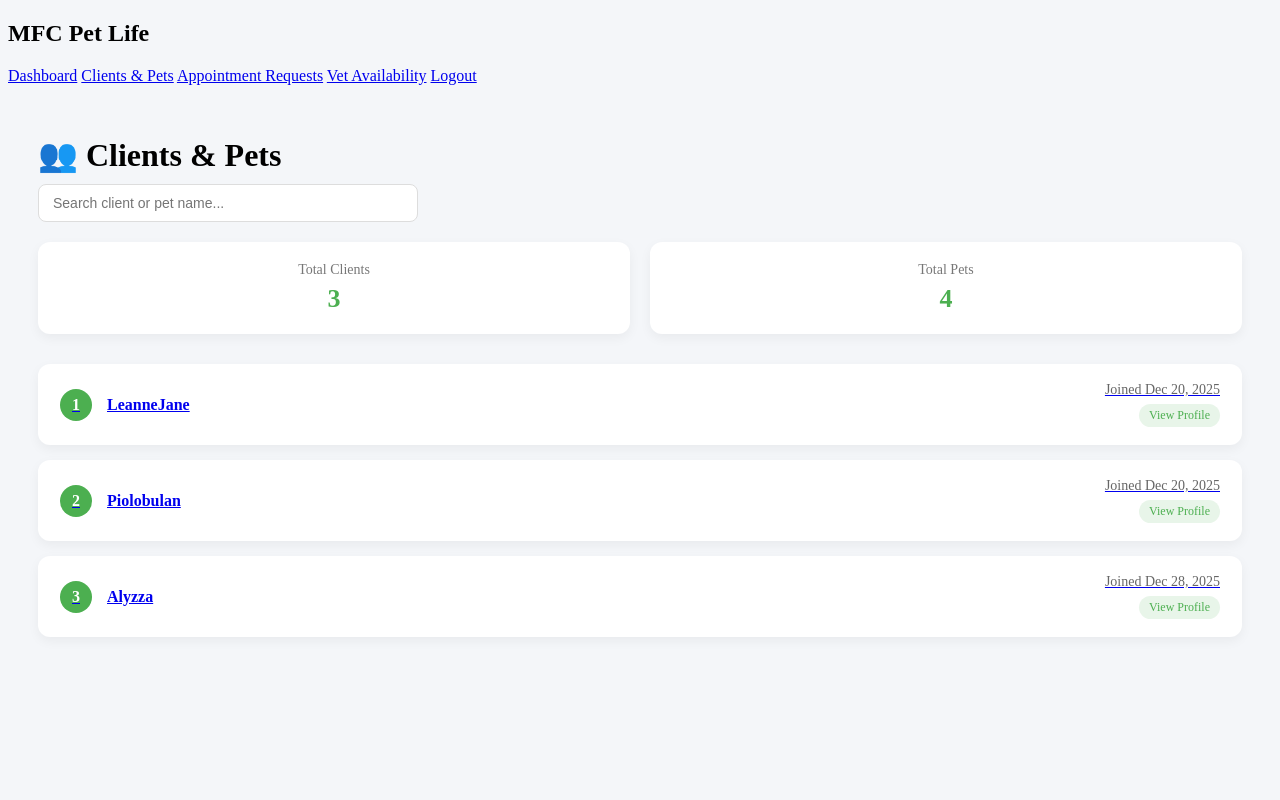
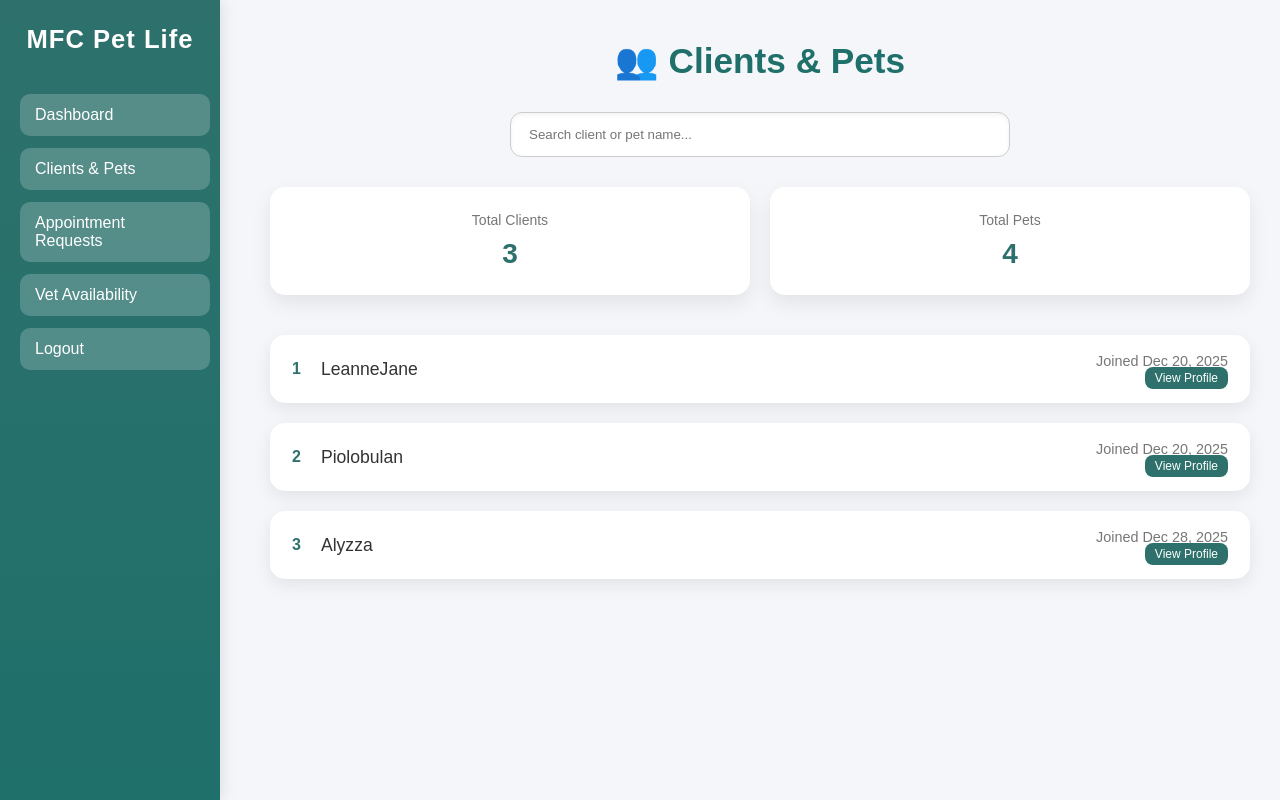
Before and after one commit to alyzza1213/MFC_PETCARE_SYSTEM, a Django app: page /clients/ in a window 1280 px wide. Run offline with Django 5.2, Linux system fonts and the light colour scheme; data comes from the database, SQL or seed files in the repository.

Commit message:
Update 1/03/2026

```diff
--- a/main/static/css/admin/clients_pets.css
+++ b/main/static/css/admin/clients_pets.css
@@ -1,87 +1,235 @@
-    body {
-        background: #f4f6f9;
+:root {
+    --primary: #2e716c;       /* main brand color */
+    --secondary: #1f6f6a;     /* accent color */
+    --dark: #1f6f6a;          /* dark shade */
+    --light: #f4f6f9;         /* background */
+    --white: #fff;             /* true white */
+    --text-dark: #333;        /* main text color */
+    --text-muted: #777;       /* secondary text */
+    --card-shadow: rgba(0,0,0,0.08);  /* card shadows */
+    --danger: #e53935;        /* error / danger color */
 }
 
-
-    .main-content {
-        padding: 30px;
+/* Global Reset */
+* {
+    box-sizing: border-box;
+    margin: 0;
+    padding: 0;
+    font-family: 'Poppins', sans-serif;
 }
 
-    .title {
+body {
+    background: var(--light);
+    color: var(--text-dark);
+}
+
+/* Sidebar */
+.sidebar {
+    position: fixed;
+    top: 0;
+    left: 0;
+    width: 220px;
+    height: 100vh;
+    background: linear-gradient(180deg, var(--primary), var(--secondary));
+    display: flex;
+    flex-direction: column;
+    padding: 25px 15px;
+    color: var(--white);
+    box-shadow: 2px 0 15px rgba(0,0,0,0.1);
+    transition: all 0.3s ease;
+}
+.sidebar h2 {
+    text-align: center;
+    margin-bottom: 40px;
+    font-size: 1.6rem;
+    font-weight: 700;
+    letter-spacing: 1px;
+}
+.sidebar a {
+    display: block;
+    padding: 12px 15px;
+    color: var(--white);
+    text-decoration: none;
+    border-radius: 10px;
+    margin-bottom: 12px;
+    transition: all 0.3s ease;
+}
+.sidebar a:hover,
+.sidebar a.active {
+    background: rgba(255,255,255,0.2);
+    transform: translateX(5px);
+}
+
+/* Logout Button */
+.logout-btn {
+    margin-top: auto;
+    padding: 12px;
+    border: none;
+    border-radius: 10px;
+    background: var(--danger);
+    color: var(--white);
+    font-weight: 600;
+    cursor: pointer;
+    transition: all 0.3s ease;
+}
+.logout-btn:hover {
+    background: #b71c1c;
+    transform: translateY(-2px);
+}
+
+/* Main Content */
+.main-content {
+    margin-left: 240px;
+    padding: 40px 30px;
+    transition: all 0.3s ease;
+}
+h1.title {
+    font-size: 2.2rem;
+    margin-bottom: 30px;
+    text-align: center;
+    color: var(--dark);
+}
+
+/* Search Bar */
+.search-container {
+    display: flex;
+    justify-content: center;
+    margin-bottom: 30px;
+}
+.search-container input {
+    width: 100%;
+    max-width: 500px;
+    padding: 14px 18px;
+    border-radius: 12px;
+    border: 1px solid #ccc;
+    box-shadow: inset 0 2px 5px rgba(0,0,0,0.05);
+    transition: all 0.3s ease;
+}
+.search-container input:focus {
+    outline: none;
+    border-color: var(--primary);
+    box-shadow: 0 0 10px rgba(46,113,108,0.2);
+}
+
+/* Summary Cards */
+.summary {
+    display: flex;
+    flex-wrap: wrap;
+    gap: 20px;
+    justify-content: center;
+    margin-bottom: 40px;
+}
+.summary a {
+    flex: 1 1 220px;
+    display: block;
+    background: var(--white);
+    padding: 25px;
+    border-radius: 15px;
+    text-decoration: none;
+    color: var(--text-dark);
+    box-shadow: 0 8px 20px var(--card-shadow);
+    text-align: center;
+    transition: all 0.3s ease;
+}
+.summary a:hover {
+    transform: translateY(-5px);
+    box-shadow: 0 12px 30px rgba(0,0,0,0.12);
+}
+.summary a span {
+    display: block;
+    font-size: 14px;
+    color: var(--text-muted);
     margin-bottom: 10px;
 }
-
-    .search-container {
-        margin-bottom: 20px;
+.summary a strong {
+    font-size: 28px;
+    font-weight: 700;
+    color: var(--primary);
 }
 
-    .search-container input {
-        width: 100%;
-        max-width: 350px;
-        padding: 10px 14px;
-        border-radius: 8px;
-        border: 1px solid #ddd;
-        font-size: 14px;
-    }
-
-
+/* Client & Pet Cards */
 .client-list {
     display: flex;
     flex-direction: column;
-        gap: 15px;
+    gap: 20px;
 }
-
 .client-card {
-        background: white;
-        padding: 18px 22px;
-        border-radius: 12px;
     display: flex;
     justify-content: space-between;
     align-items: center;
+    background: var(--white);
+    padding: 18px 22px;
+    border-radius: 15px;
+    box-shadow: 0 6px 18px var(--card-shadow);
+    text-decoration: none;
+    color: var(--text-dark);
     cursor: pointer;
-        box-shadow: 0 4px 12px rgba(0,0,0,0.05);
+    transition: all 0.3s ease;
 }
-
+.client-card:hover {
+    transform: translateY(-4px);
+    box-shadow: 0 12px 25px rgba(0,0,0,0.15);
+}
 .client-info-left {
     display: flex;
     align-items: center;
-        gap: 15px;
+    gap: 20px;
+}
+.client-number {
+    font-weight: 700;
+    color: var(--primary);
+}
+.pet-icon {
+    font-size: 1.8rem;
+}
+.client-name {
+    font-weight: 500;
+    font-size: 1.1rem;
+}
+.client-info-right {
+    text-align: right;
+    font-size: 0.9rem;
+    color: var(--text-muted);
+}
+.client-meta .tag {
+    background: var(--primary);
+    color: #fff;
+    padding: 4px 10px;
+    border-radius: 8px;
+    font-size: 0.75rem;
 }
 
-    .client-number {
-        background: #4CAF50;
-        color: white;
-        font-weight: bold;
-        width: 32px;
-        height: 32px;
-        border-radius: 50%;
-        display: flex;
-        align-items: center;
+/* Responsive */
+@media (max-width: 768px) {
+    .sidebar {
+        position: relative;
+        width: 100%;
+        height: auto;
+        flex-direction: row;
+        flex-wrap: wrap;
+        padding: 15px;
         justify-content: center;
     }
-
-    .client-name {
-        font-weight: 600;
+    .sidebar h2 {
+        flex-basis: 100%;
+        text-align: center;
+        margin-bottom: 10px;
     }
-
-    .client-info-right {
-        font-size: 14px;
-        color: #666;
-        text-align: right;
+    .sidebar a {
+        flex: 1 1 45%;
+        text-align: center;
+        margin-bottom: 8px;
     }
-
-    .client-meta .tag {
-        display: inline-block;
-        margin-top: 6px;
-        padding: 4px 10px;
-        background: #e8f5e9;
-        color: #4CAF50;
-        border-radius: 20px;
-        font-size: 12px;
+    .main-content {
+        margin-left: 0;
+        padding: 20px;
     }
-
-
-    .pet-icon {
-        font-size: 22px;
-        margin-right: 8px;
+    .summary {
+        flex-direction: column;
+        align-items: center;
     }
+    .summary a {
+        width: 100%;
+        max-width: 400px;
+    }
+}
--- a/main/templates/admin/clients_pets.html
+++ b/main/templates/admin/clients_pets.html
@@ -4,83 +4,29 @@
 <head>
     <meta charset="UTF-8">
     <title>Clients & Pets | MFC Pet Life</title>
-    <link rel="stylesheet" href="{% static 'css/admin/clients_pets.css' %}">
-
-<style>
-    .summary {
-    display: flex;
-    gap: 20px;
-    margin-bottom: 30px;
-}
-
-.summary a {
-    flex: 1;
-    display: block;
-    background: white;
-    padding: 20px;
-    border-radius: 12px;
-    text-decoration: none;
-    color: #333;
-    box-shadow: 0 4px 12px rgba(0,0,0,0.05);
-    transition: transform 0.2s, box-shadow 0.2s;
-    text-align: center;
-}
-
-.summary a:hover {
-    transform: translateY(-3px);
-    box-shadow: 0 8px 20px rgba(0,0,0,0.08);
-}
-
-.summary a span {
-    display: block;
-    font-size: 14px;
-    color: #777;
-    margin-bottom: 6px;
-}
-
-.summary a strong {
-    font-size: 26px;
-    font-weight: 700;
-    color: #4CAF50;
-}
-</style>
+     <link rel="stylesheet" href="{% static 'css/admin/clients_pets.css' %}">
 </head>
 <body>
-
 <div class="sidebar">
     <h2>MFC Pet Life</h2>
-    <a href="{% url 'admin_dashboard' %}">Dashboard</a>
+    <a href="{% url 'admin_dashboard' %}" class="active">Dashboard</a>
     <a href="{% url 'clients_pets' %}" class="active">Clients & Pets</a>
-    <a href="{% url 'appointment_requests' %}">Appointment Requests</a>
-    <a href="{% url 'vet_availability_admin' %}">Vet Availability</a>
-    <a href="{% url 'logout' %}">Logout</a>
+    <a href="{% url 'appointment_requests' %}" class="active">Appointment Requests</a>
+    <a href="{% url 'vet_availability_admin' %}" class="active">Vet Availability</a>
+    <a href="{% url 'logout' %}" class="active">Logout</a>
 </div>
 
 <div class="main-content">
     <h1 class="title">👥 Clients & Pets</h1>
-
-    <!-- SEARCH BAR -->
     <div class="search-container">
-        <input
-            type="text"
-            id="searchInput"
-            placeholder="Search client or pet name..."
-        >
+        <input type="text" id="searchInput" placeholder="Search client or pet name...">
     </div>
 
-    <!-- SUMMARY -->
     <div class="summary">
-        <a href="?show=clients">
-            <span>Total Clients</span>
-            <strong>{{ clients|length }}</strong>
-        </a>
-        <a href="?show=pets">
-            <span>Total Pets</span>
-            <strong>{{ total_pets }}</strong>
-        </a>
+        <a href="?show=clients"><span>Total Clients</span><strong>{{ clients|length }}</strong></a>
+        <a href="?show=pets"><span>Total Pets</span><strong>{{ total_pets }}</strong></a>
     </div>
 
-    <!-- CLIENTS -->
     {% if show == "clients" %}
     <div class="client-list">
         {% for client in clients %}
@@ -91,34 +37,24 @@
             </div>
             <div class="client-info-right">
                 Joined {{ client.date_joined|date:"M d, Y" }}
-                <div class="client-meta">
-                    <span class="tag">View Profile</span>
-                </div>
+                <div class="client-meta"><span class="tag">View Profile</span></div>
             </div>
         </a>
-        {% empty %}
-        <p>No clients found.</p>
-        {% endfor %}
+        {% empty %}<p>No clients found.</p>{% endfor %}
     </div>
     {% endif %}
 
-    <!-- PETS -->
     {% if show == "pets" %}
     <div class="client-list">
         {% for pet in pets %}
-        <div class="client-card searchable"
-             onclick="window.location.href='{% url 'pet_detail_admin' pet.id %}'">
+        <div class="client-card searchable" onclick="window.location.href='{% url 'pet_detail_admin' pet.id %}'">
             <div class="client-info-left">
                 <span class="pet-icon">🐾</span>
                 <div class="client-name">{{ pet.name }}</div>
             </div>
-            <div class="client-info-right">
-                Owner: {{ pet.owner.username }}
-            </div>
+            <div class="client-info-right">Owner: {{ pet.owner.username }}</div>
         </div>
-        {% empty %}
-        <p>No pets found.</p>
-        {% endfor %}
+        {% empty %}<p>No pets found.</p>{% endfor %}
     </div>
     {% endif %}
 </div>
--- a/main/urls.py
+++ b/main/urls.py
@@ -10,13 +10,14 @@ urlpatterns = [
 
         #LANDING PAGE
         path('', views.landing_page, name='landing_page'),
+
         #HOMEPAGE
             path('homepage/', views.homepage, name='homepage'),
 
         #--------------
               path('index/', views.index, name='index'),
 
-
+         #LOGIN/REGISTER/LOGOUT
             path('login/', views.login_view, name='login'),
             path('logout/', views.logout_view, name='logout'),
             path('register/', views.register, name='register'),
@@ -250,6 +251,9 @@ urlpatterns = [
                  path('vet-availability-admin/', views.vet_availability_admin, name='vet_availability_admin'),
                   path('vet-availability-admin/edit/<date>/', views.edit_working_day, name='edit_working_day'),
 
+path('vet-service-list/', views.vet_service_list, name='service_list'),
+ path("add-service/", views.add_service, name="add_service"),
+
 
 
 
--- a/main/views.py
+++ b/main/views.py
@@ -10,7 +10,7 @@ from .models import (
     Pet, Owner, Service,
     WorkingDay, Appointment, VetAvailability,
     History, Vaccination, VaccineRecord,
-    Vaccine, Grooming,MedicalRecord
+    Vaccine, Grooming, MedicalRecord, Service, ServiceImage
 )
 from .notifications import (
     send_registration_email,
@@ -95,16 +95,18 @@ def login_view(request):
         user = authenticate(request, username=username, password=password)
         if user is not None:
             if user.is_active:
-                login(request, user)  # ✅ store session
+                login(request, user)
                 if user.is_staff:
                     return redirect('admin_dashboard')
-                return redirect('homepage')
+                else:
+                    return redirect('homepage')  # ← redirect regular users here
             else:
                 messages.error(request, 'Your account is inactive.')
         else:
             messages.error(request, 'Invalid username or password.')
 
     return render(request, 'main/login.html')
+
 
 
 def logout_view(request):
@@ -1444,7 +1446,54 @@ def view_grooming(request, pet_id):
 
 
 
+def vet_service_list(request):
+    services = Service.objects.all()
+
+    if request.method == "POST":
+        # Update existing services
+        for service in services:
+            name = request.POST.get(f"name_{service.id}")
+            description = request.POST.get(f"description_{service.id}")
+            price = request.POST.get(f"price_{service.id}")
+            if name and price:
+                service.name = name
+                service.description = description
+                service.price = price
+                service.save()
+        messages.success(request, "Services updated successfully!")
+        return redirect("service_list")
+
+    return render(request, "admin/service_list.html", {"services": services})
 
 
+def add_service(request):
+    if request.method == "POST":
+        name = request.POST.get("name")
+        description = request.POST.get("description", "")
+        price = request.POST.get("price")
+        if name and price:
+            Service.objects.create(name=name, description=description, price=price)
+            messages.success(request, "Service added successfully!")
+        else:
+            messages.error(request, "Please provide a name and price.")
+    return redirect("service_list")
+
+
+def add_service_with_images(request):
+    if request.method == "POST":
+        name = request.POST.get("name")
+        description = request.POST.get("description")
+        price = request.POST.get("price")
+        images = request.FILES.getlist("images")
+
+        service = Service.objects.create(name=name, description=description, price=price)
+
+        for img in images:
+            ServiceImage.objects.create(service=service, image=img)
+
+        messages.success(request, "Service and images added successfully!")
+        return redirect("service_list")
+
+    return render(request, "admin/add_service.html")
 
 #-------------NOTIFICATIONS-----------------------
```
Also changed, not shown: MFC_PETCARE_SYSTEM/settings.py (+5 -2 lines), main/forms.py (+11 -1 lines), main/models.py (+10 -0 lines), main/static/css/admin/admin_dashboard.css (+4 -4 lines), main/templates/admin/admin_dashboard.html (+4 -3 lines), main/templates/admin/service_list.html (added, +198 -0 lines), db.sqlite3, main/migrations/0003_vetservice.py (added), main/migrations/0004_serviceimage_delete_vetservice_and_more.py (added). Lines whose indentation alone changed are shown as unchanged.
